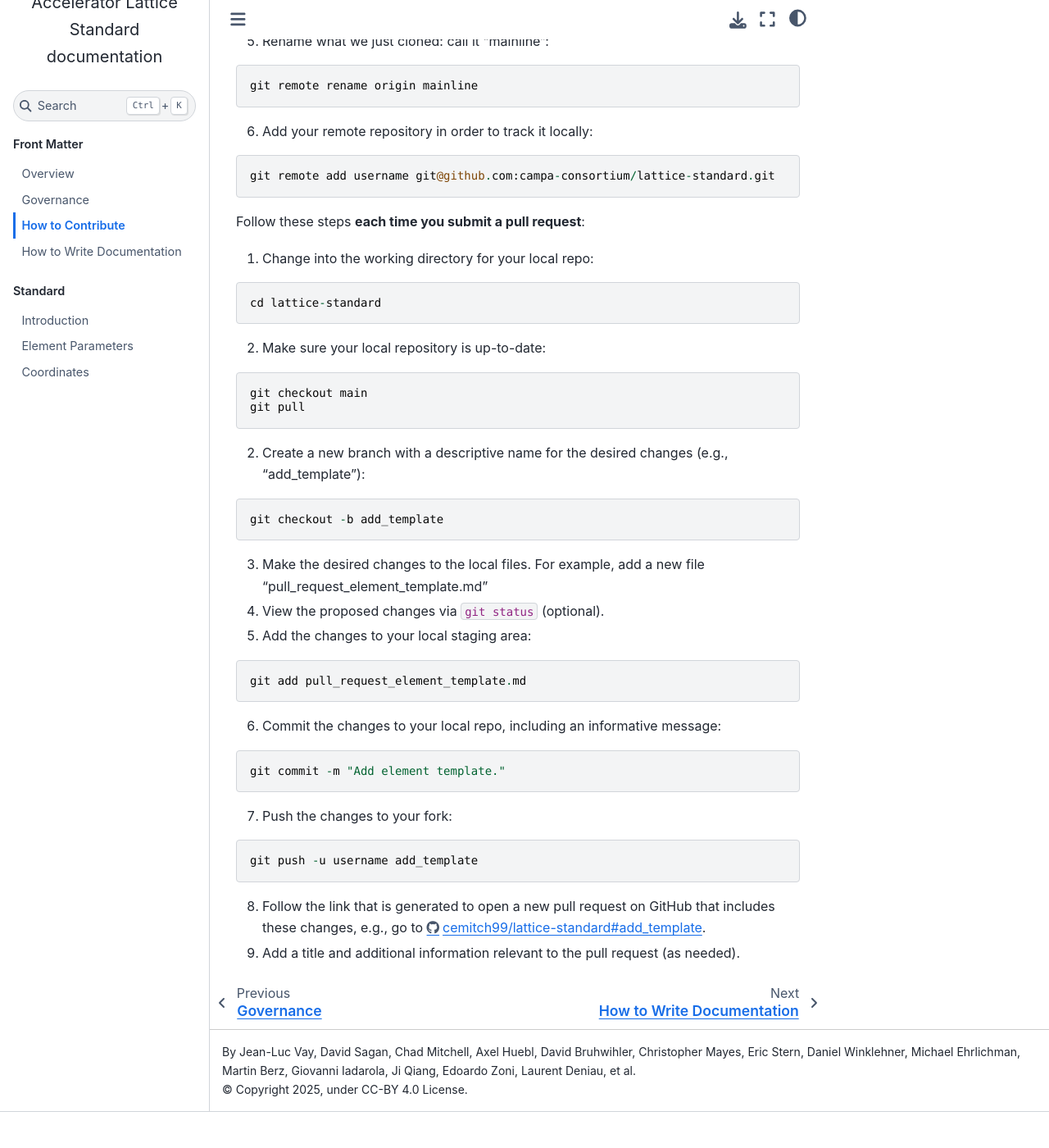
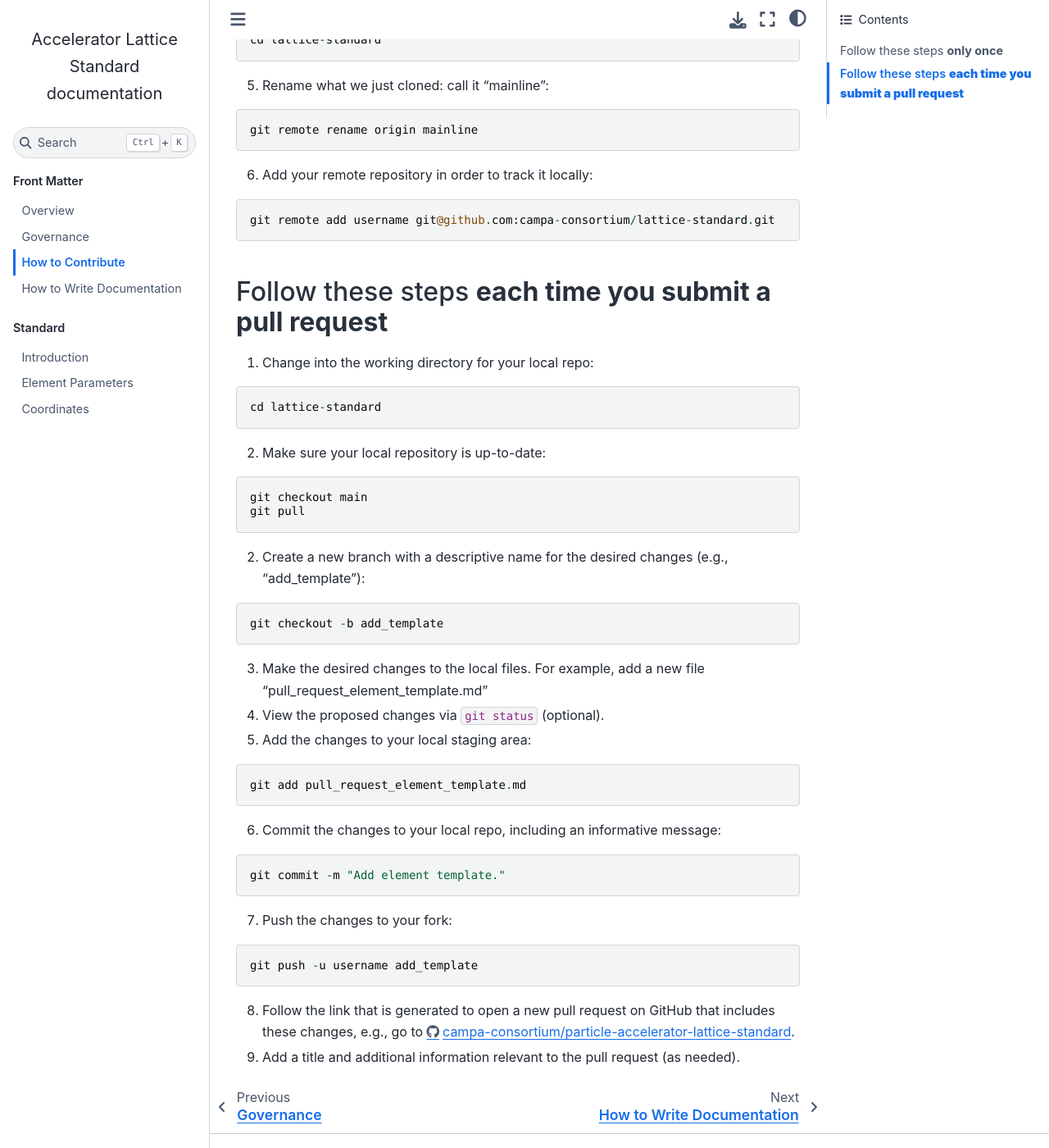
Before and after one commit to campa-consortium/lattice-standard, a Sphinx documentation site: the page built from source/contributing.md, in a window 1280 px wide and 1400 px high, scrolled down 506 px. Shown: the whole window at 82% size. Built offline with Sphinx 7.4.7 and the Sphinx Book theme 1.1.4, drawn with Linux system fonts in a browser that asks for light colours; before the commit the page ends 1862 px from its top, so only the background shows below that.

Commit message:
Update Contrib Guidance
- fix missing `cd`
- use sub-titles to avoid confusion with numbers
- change PR link

````diff
--- a/source/contributing.md
+++ b/source/contributing.md
@@ -1,6 +1,7 @@
 # How to Contribute
 
-Follow these steps **only once**:
+## Follow these steps **only once**
+
 1. Go to https://github.com/campa-consortium/lattice-standard.
 
 2. Click the pulldown arrow next to `Fork`, click `Create a new fork`, and specify your GitHub username in the `Owner` field (e.g., "username").
@@ -13,6 +14,7 @@
 5. On your local machine, from the terminal, clone the main repository:
 ```
 git clone git@github.com:campa-consortium/lattice-standard.git
+cd lattice-standard
 ```
 
 5. Rename what we just cloned:  call it "mainline":
@@ -25,7 +27,8 @@
 git remote add username git@github.com:campa-consortium/lattice-standard.git
 ```
 
-Follow these steps **each time you submit a pull request**:
+## Follow these steps **each time you submit a pull request**
+
 1. Change into the working directory for your local repo:
 ```
 cd lattice-standard
@@ -62,6 +65,6 @@
 git push -u username add_template
 ```
 
-8. Follow the link that is generated to open a new pull request on GitHub that includes these changes, e.g., go to [https://github.com/cemitch99/lattice-standard/pull/new/add_template](https://github.com/cemitch99/lattice-standard/pull/new/add_template).
+8. Follow the link that is generated to open a new pull request on GitHub that includes these changes, e.g., go to [https://github.com/campa-consortium/particle-accelerator-lattice-standard/compare](https://github.com/campa-consortium/particle-accelerator-lattice-standard/compare).
 
 9. Add a title and additional information relevant to the pull request (as needed).
````
